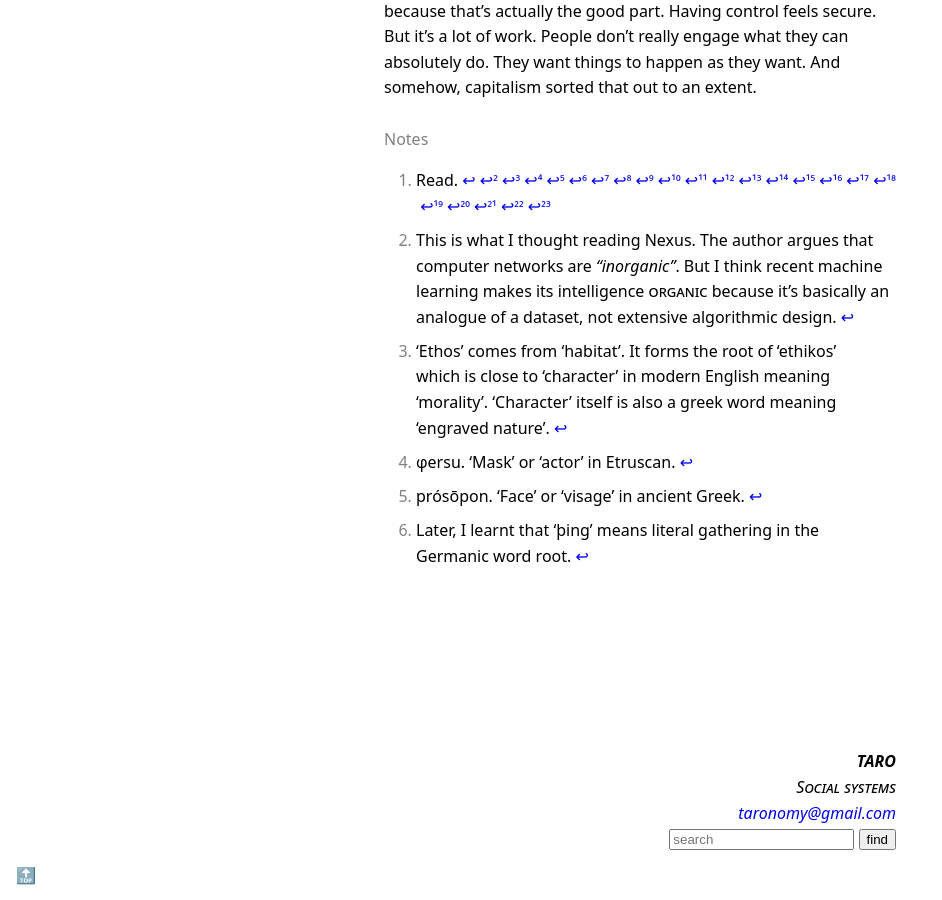
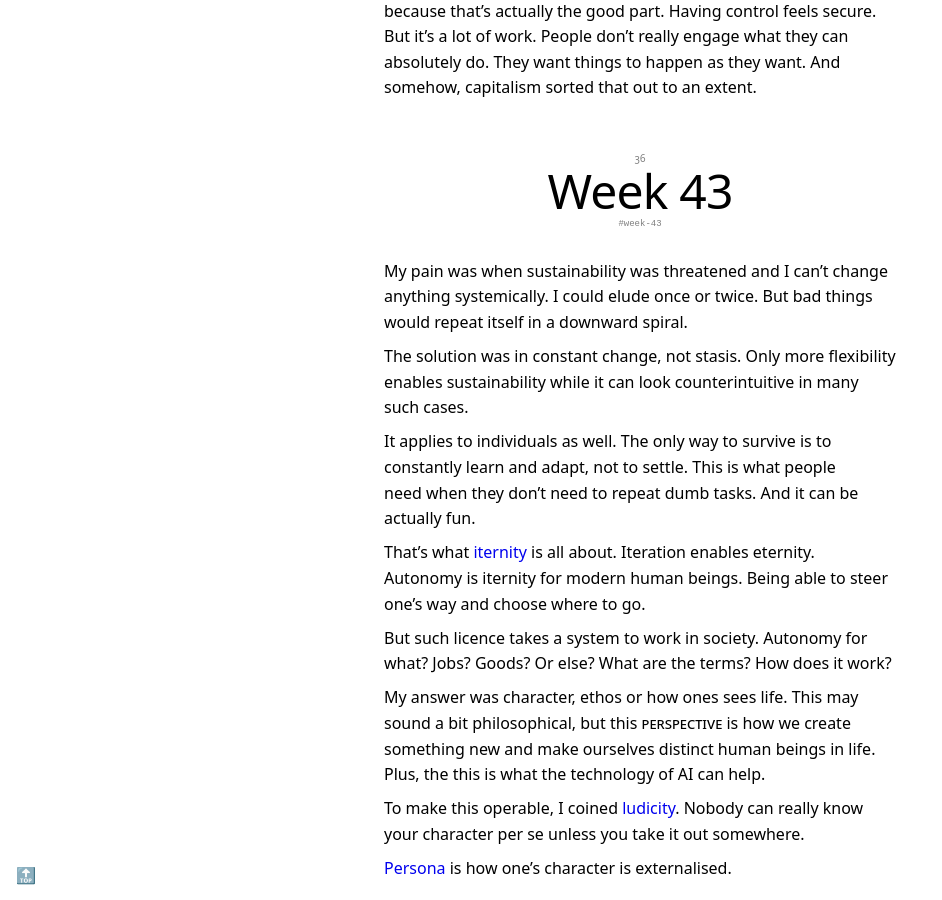
Before and after one commit to taronomy/taronomy, a Jekyll site: the page built from logs/56.md, in a window 1280 px wide and 900 px high, scrolled down 106671 px. Shown: the whole window, without its empty margins (0-942 px from the left). Built offline with Jekyll 4.4.1, drawn with Linux system fonts in a browser that asks for light colours; our own code applies the rules of GitHub Pages for plain Markdown files; some of the changed text lies outside the part shown.

Commit message:
Update 56.md

```diff
--- a/logs/56.md
+++ b/logs/56.md
@@ -1836,3 +1836,33 @@ The real thing should come after back. Because your persona is yourself socially
 My challenge is that it sounds scary. "AI shapes me?" That sounds awful. And without careful deliberation, my mind rolls back to the first half because it's the easier thing to say.
 
 But I've been thinking about the second half for a long time because that's actually the good part. Having control feels secure. But it's a lot of work. People don't really engage what they can absolutely do. They want things to happen as they want. And somehow, capitalism sorted that out to an extent.
+
+# Week 43
+
+My pain was when sustainability was threatened and I can't change anything systemically. I could elude once or twice. But bad things would repeat itself in a downward spiral.
+
+The solution was in constant change, not stasis. Only more flexibility enables sustainability while it can look counterintuitive in many such cases.
+
+It applies to individuals as well. The only way to survive is to constantly learn and adapt, not to settle. This is what people need when they don't need to repeat dumb tasks. And it can be actually fun.
+
+That's what [iternity](55#autopoiesis-and-iternity) is all about. Iteration enables eternity. Autonomy is iternity for modern human beings. Being able to steer one's way and choose where to go.
+
+But such licence takes a system to work in society. Autonomy for what? Jobs? Goods? Or else? What are the terms? How does it work?
+
+My answer was character, ethos or how ones sees life. This may sound a bit philosophical, but this *perspective* is how we create something new and make ourselves distinct human beings in life. Plus, the this is what the technology of AI can help.
+
+To make this operable, I coined [ludicity](#ludicity). Nobody can really know your character per se unless you take it out somewhere.
+
+[Persona](#persona-definition) is how one's character is externalised.
+
+---
+
+That's the bottom line.
+
+People want sustainability. They wonder if this keeps going. The only relief is to have a reliable way to move and change and adapt, not to hide under a rock. But such flexibility also introduces instability to society. A persona is the channel that sustains one's flexible identity.
+
+What Ludics promises people is the autonomy to create flexibility that is necessary for sustainabliity. It's not, for example, random and arbitrary stunt. It's neither for further solidifying one's status. And it gives them control rather than taking it away.
+
+So, next time when I wonder what does it mean for people. It's this. Autonomy for flexibility for sustainability. "Play who you want to be" is right. "Build trust through your persona" is also right.
+
+What's left is how a persona makes that happen.
```
